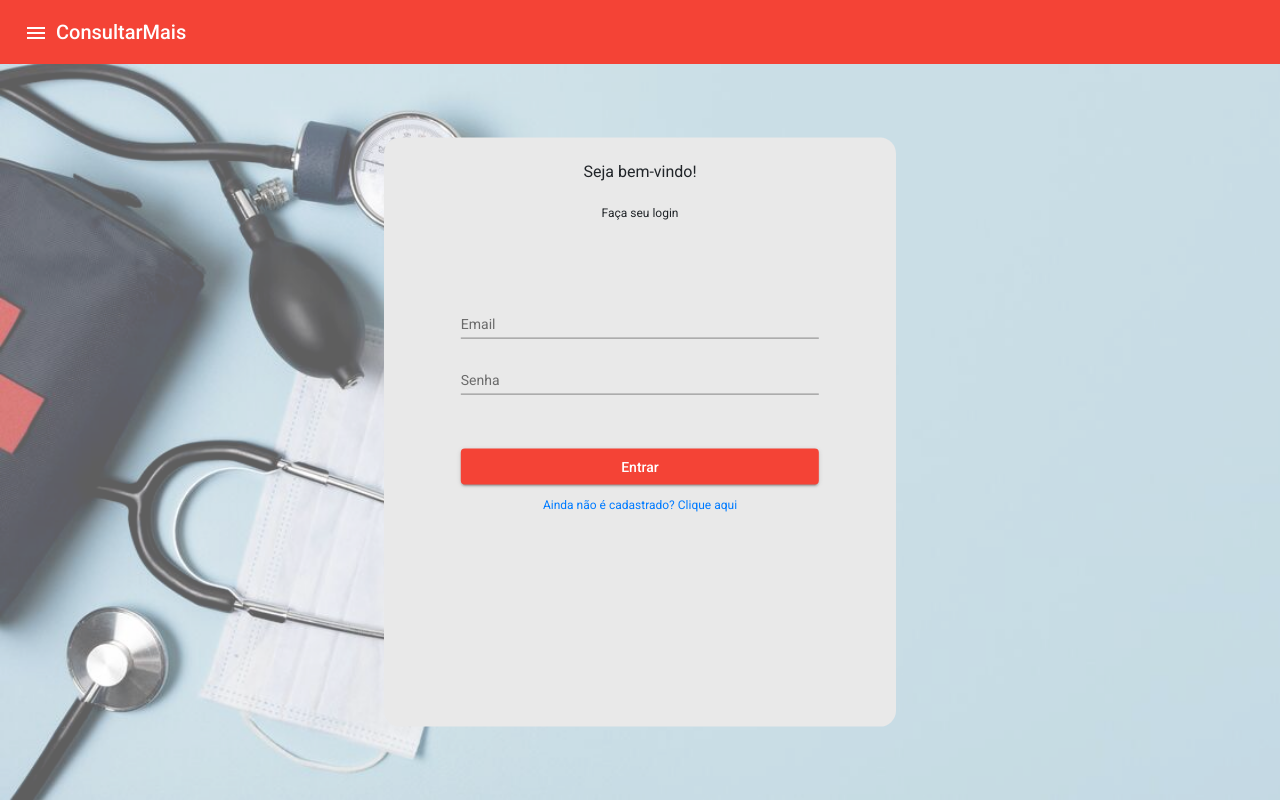
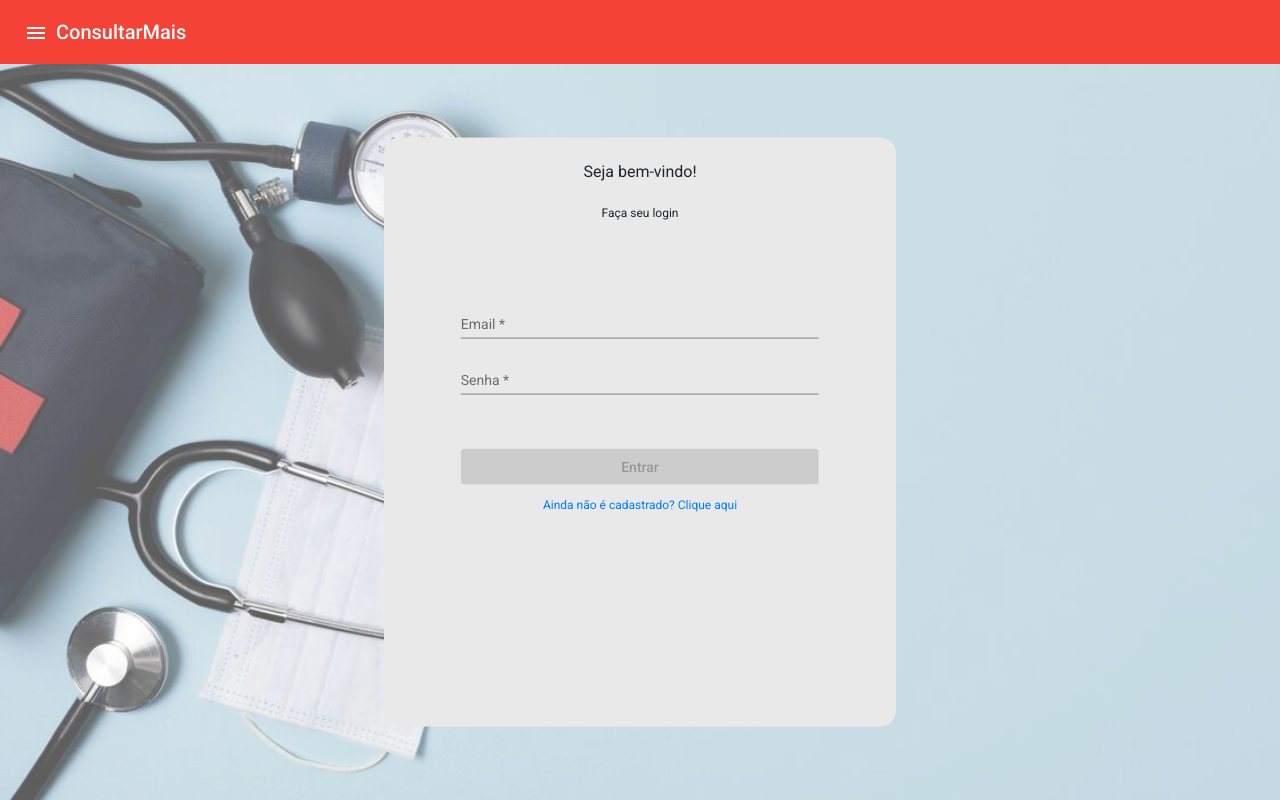
Before and after one commit to vitorbnfm/ConsultarMaisFRONT, an Angular app: page / in a window 1280 px wide. Built offline with nearby package versions, Linux system fonts and the light colour scheme.

Commit message:
Login funcionando de maneira mais segura, sem dados nos parâmetros da URL. Falta adicionar JWT

```diff
--- a/src/app/components/views/tela-login/tela-login.component.html
+++ b/src/app/components/views/tela-login/tela-login.component.html
@@ -5,14 +5,18 @@
         <form class="credenciais">
             <mat-form-field appearance="legacy">
                 <mat-label>Email</mat-label>
-                <input matInput  placeholder="Ex: pat@outlook.com" name="login" [(ngModel)]="login" />
+                <input matInput [formControl]="email" placeholder="Ex: pat@outlook.com" name="login"
+                    [(ngModel)]="login" />
+                <mat-error *ngIf="email.invalid">{{getErrorMessage()}}</mat-error>
             </mat-form-field>
             <mat-form-field appearance="legacy">
                 <mat-label>Senha</mat-label>
-                <input matInput  type="password" name="senha" [(ngModel)]="senha" />
+                <input matInput [formControl]="password" name="senha" [(ngModel)]="senha" />
+                <mat-error *ngIf="password.invalid">{{getPassError()}}</mat-error>
             </mat-form-field>
 
-            <button mat-raised-button color="warn" (click)="logar()" class="botao">Entrar</button>
+            <button mat-raised-button color="warn" (click)="logar()" class="botao"
+                [disabled]="email.invalid || password.invalid">Entrar</button>
             <a routerLink="/usuario/cadastrar" class="mt mat-caption">Ainda não é cadastrado? Clique aqui</a>
         </form>
     </div>
--- a/src/app/components/views/tela-login/tela-login.component.ts
+++ b/src/app/components/views/tela-login/tela-login.component.ts
@@ -1,6 +1,7 @@
 import { UsuarioService } from 'src/app/services/usuario.service';
 import { Component, OnInit } from '@angular/core';
 import { Usuario } from 'src/app/models/usuario';
+import { FormControl, Validators } from '@angular/forms';
 
 @Component({
   selector: 'app-tela-login',
@@ -8,6 +9,23 @@ import { Usuario } from 'src/app/models/usuario';
   styleUrls: ['./tela-login.component.css']
 })
 export class TelaLoginComponent implements OnInit {
+  email = new FormControl('', [Validators.required, Validators.email]);
+  password = new FormControl('', [Validators.required]);
+
+  getErrorMessage() {
+
+    if (this.email.hasError('required')) {
+      return "Campo obrigatório";
+    }
+
+    return this.email.hasError('email') ? 'Email inválido' : "";
+  }
+
+  getPassError() {
+
+    return this.password.hasError('required') ? 'Campo obrigatório' : "";
+
+  }
 
   nome!: string;
   login!: string;
@@ -27,6 +45,7 @@ export class TelaLoginComponent implements OnInit {
 
     this.service.logar(credenciais).subscribe((credenciais) => {
       console.log(credenciais);
+      console.log("Deu certo");
     })
   }
 
--- a/src/app/services/usuario.service.ts
+++ b/src/app/services/usuario.service.ts
@@ -10,17 +10,17 @@ export class UsuarioService {
 
   private baseURL = "http://localhost:5000/api/usuario";
 
-  constructor(private http: HttpClient) {}
+  constructor(private http: HttpClient) { }
 
   list(): Observable<Usuario[]> {
-      return this.http.get<Usuario[]>(`${this.baseURL}/list`);
+    return this.http.get<Usuario[]>(`${this.baseURL}/list`);
   }
 
   create(usuario: Usuario): Observable<Usuario> {
-      return this.http.post<Usuario>(`${this.baseURL}/create`, usuario);
+    return this.http.post<Usuario>(`${this.baseURL}/create`, usuario);
   }
 
-  logar(usuario: Usuario) : Observable<Usuario[]> {
-    return this.http.get<Usuario[]>(`${this.baseURL}/login?login=${usuario.login}&&senha=${usuario.senha}`);
+  logar(usuario: Usuario): Observable<Usuario> {
+    return this.http.post<Usuario>(`${this.baseURL}/login`, usuario);
   }
 }
```
